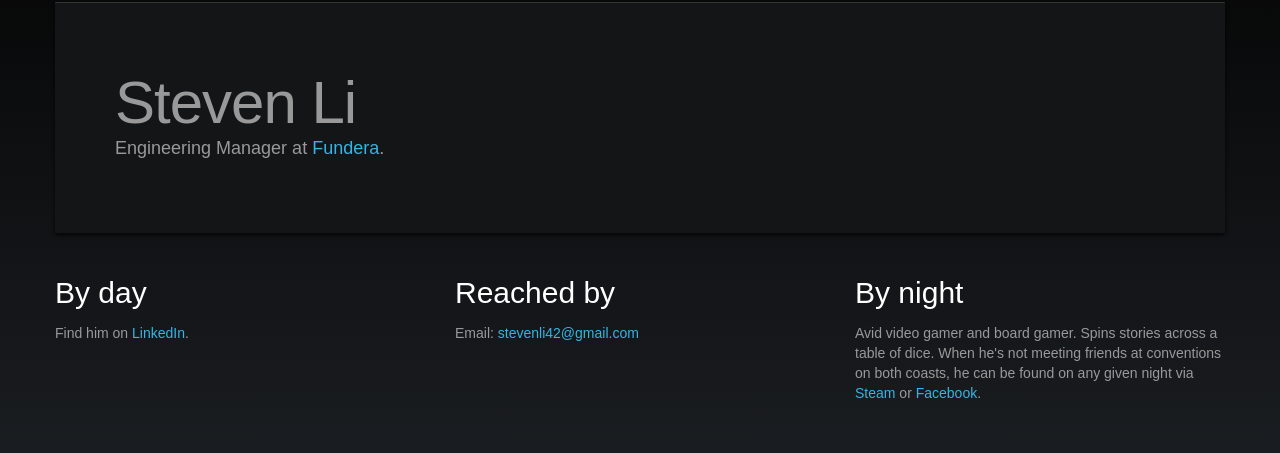
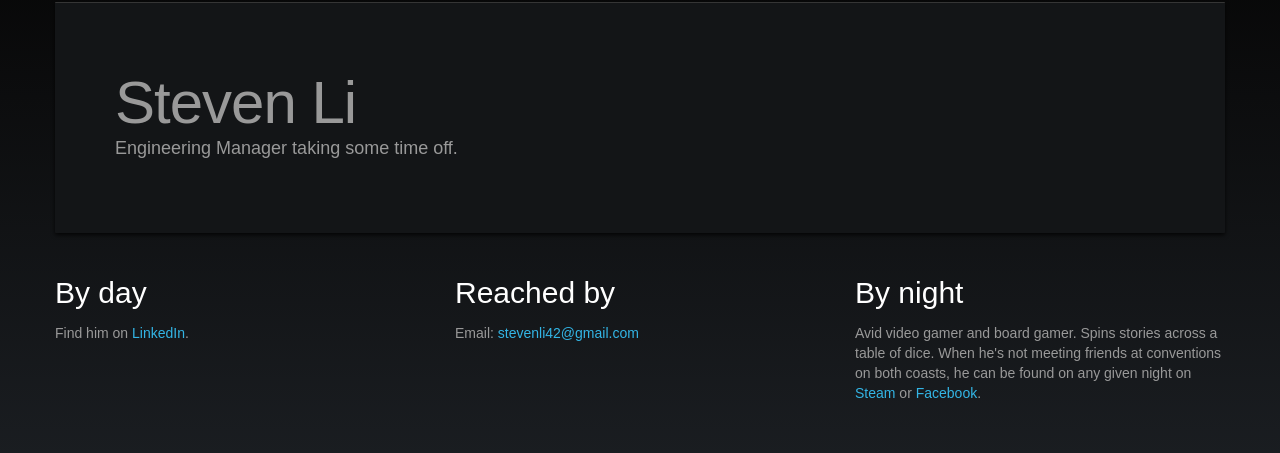
Before and after one commit to SlySteven/slysteven.github.io, a plain HTML site: page index.html in a window 1280 px wide. Shown: the part 58-511 px from the top of the page. Drawn offline with nearby package versions, Linux system fonts and the light colour scheme; a web font is replaced by a local one.

Commit message:
Update index.html

```diff
--- a/index.html
+++ b/index.html
@@ -43,7 +43,7 @@
 
       <div class="hero-unit">
         <h1>Steven Li</h1>
-        <p>Engineering Manager at <a href="https://www.fundera.com/" target="_blank">Fundera</a>.</p>
+        <p>Engineering Manager taking some time off.</p>
       </div>
 
       <div class="row">
@@ -57,7 +57,7 @@
         </div>
         <div class="span4">
           <h2>By night</h2>
-          <p>Avid video gamer and board gamer. Spins stories across a table of dice. When he's not meeting friends at conventions on both coasts, he can be found on any given night via <a href="http://www.steamcommunity.com/id/slysteven" target="_blank">Steam</a> or <a href="http://www.facebook.com/slysteven/" target="_blank">Facebook</a>.</p>
+          <p>Avid video gamer and board gamer. Spins stories across a table of dice. When he's not meeting friends at conventions on both coasts, he can be found on any given night on <a href="http://www.steamcommunity.com/id/slysteven" target="_blank">Steam</a> or <a href="http://www.facebook.com/slysteven/" target="_blank">Facebook</a>.</p>
         </div>
       </div>
 
```
